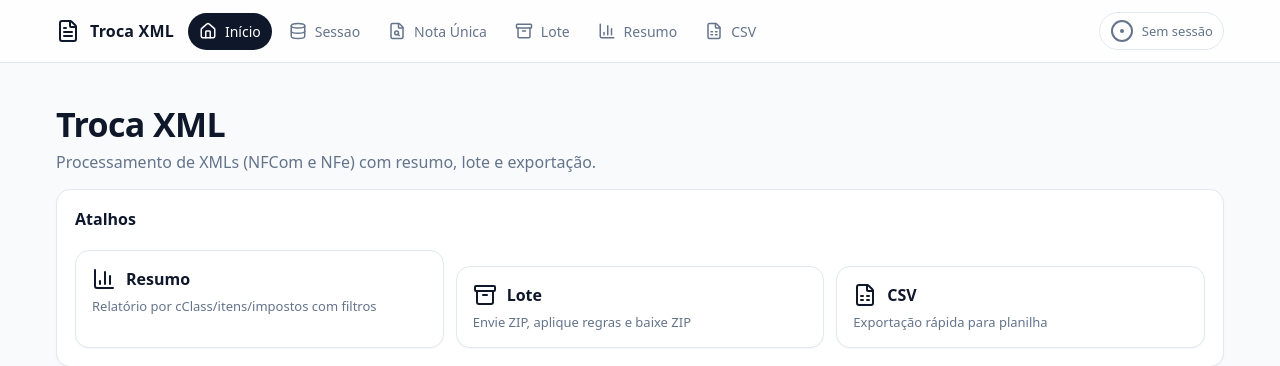
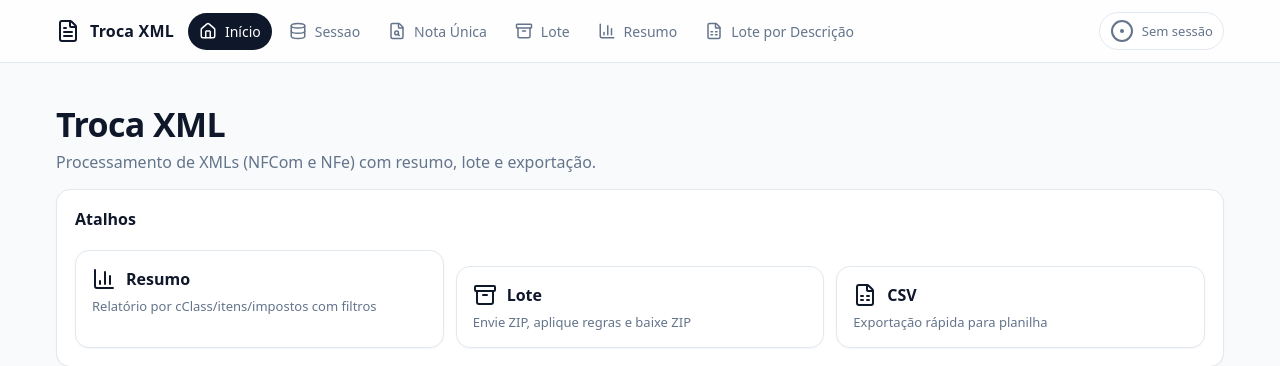
Before and after one commit to wriellgamaoliveira-pixel/troca-xml-web, a Flask app: page / in a window 1280 px wide. Shown: the top 366 px of the page. Run offline with Flask 3, Linux system fonts and the light colour scheme.

Commit message:
Rename top menu CSV tab to Lote por Descrição

```diff
--- a/templates/base.html
+++ b/templates/base.html
@@ -21,7 +21,7 @@
           <a class="nav-link {% if request.path.startswith('/nota') %}active{% endif %}" href="{{ url_for('nota_page') }}"><i data-lucide="file-search" class="nav-icon"></i> Nota Única</a>
           <a class="nav-link {% if request.path.startswith('/lote') %}active{% endif %}" href="{{ url_for('lote_page') }}"><i data-lucide="archive" class="nav-icon"></i> Lote</a>
           <a class="nav-link {% if request.path.startswith('/resumo') %}active{% endif %}" href="{{ url_for('resumo_page') }}"><i data-lucide="bar-chart-3" class="nav-icon"></i> Resumo</a>
-          <a class="nav-link {% if request.path.startswith('/csv') %}active{% endif %}" href="{{ url_for('csv_page') }}"><i data-lucide="file-spreadsheet" class="nav-icon"></i> CSV</a>
+          <a class="nav-link {% if request.path.startswith('/csv') %}active{% endif %}" href="{{ url_for('csv_page') }}"><i data-lucide="file-spreadsheet" class="nav-icon"></i> Lote por Descrição</a>
         </div>
       </div>
 
```
